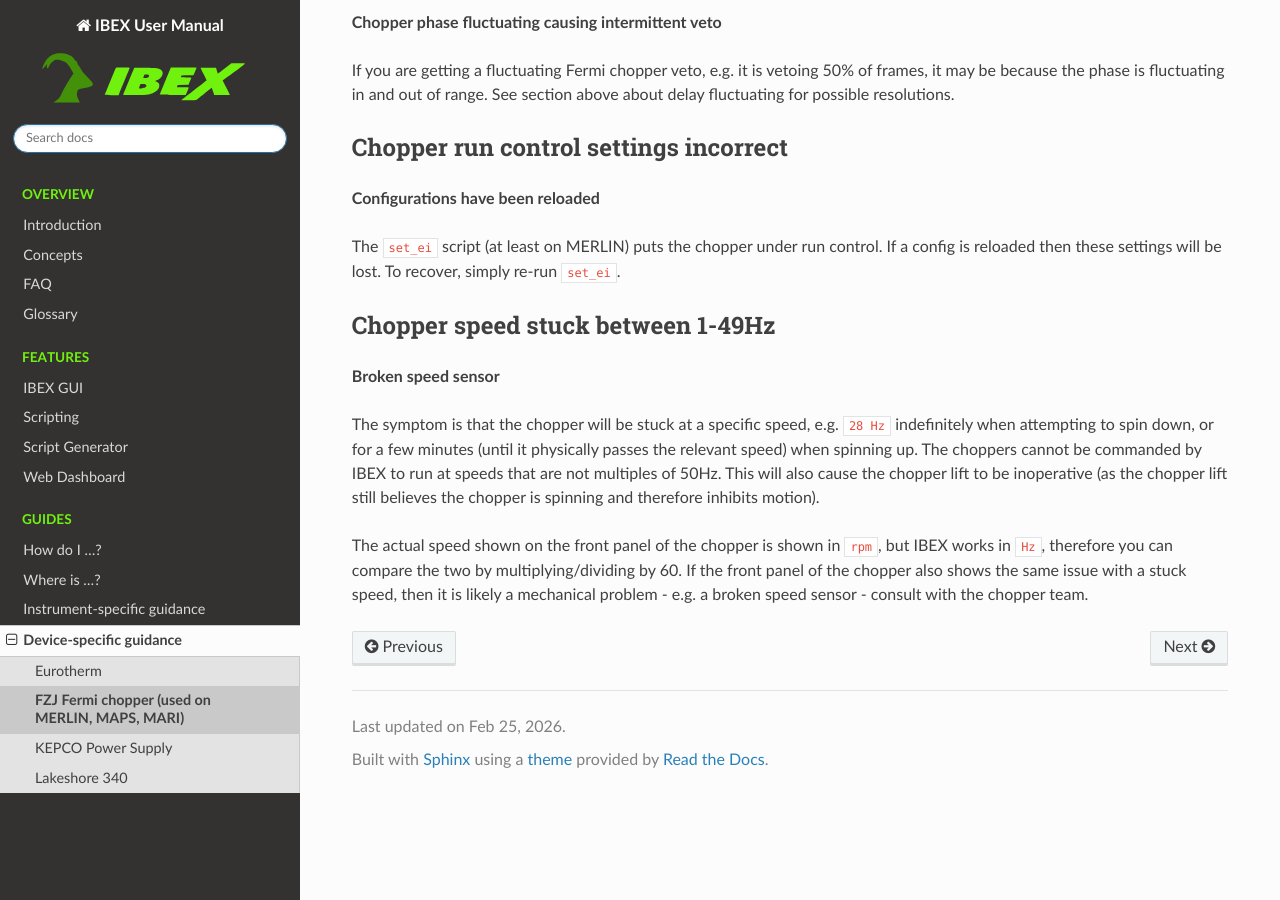
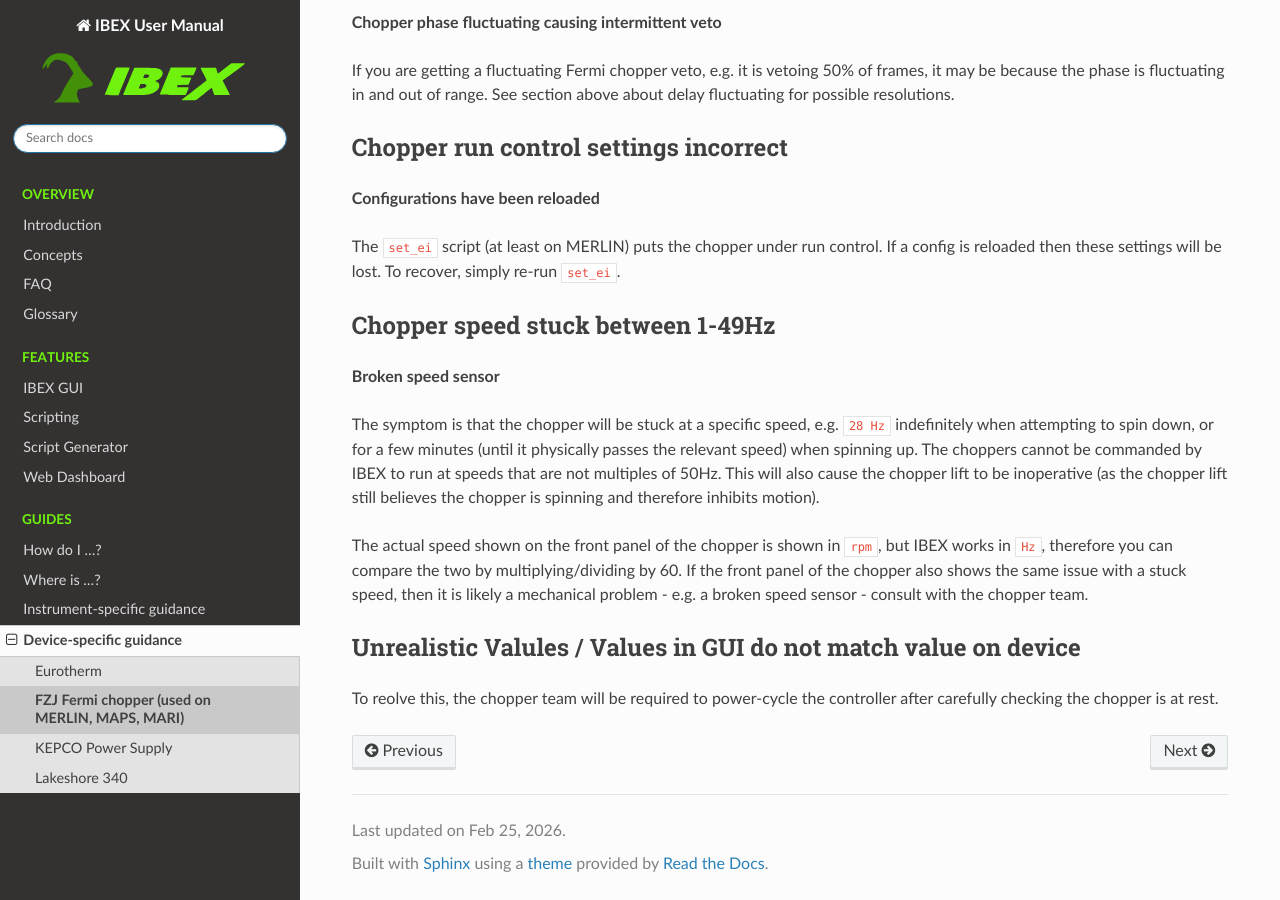
Before and after one commit to ISISComputingGroup/ibex_user_manual, a Sphinx documentation site: the page built from doc/device_specific/FZJ-Fermi-Chopper.rst, in a window 1280 px wide and 900 px high, scrolled down 4610 px. Built offline with Sphinx 7.4.7 and the Read the Docs theme 3.1.0, drawn with Linux system fonts in a browser that asks for light colours.

Commit message:
Update FZJ-Fermi-Chopper.rst with new troubleshooting info
Added a section on unrealistic values in the GUI and the need for a power-cycle of the controller.

```diff
--- a/doc/device_specific/FZJ-Fermi-Chopper.rst
+++ b/doc/device_specific/FZJ-Fermi-Chopper.rst
@@ -172,3 +172,8 @@
 The symptom is that the chopper will be stuck at a specific speed, e.g. ``28 Hz`` indefinitely when attempting to spin down, or for a few minutes (until it physically passes the relevant speed) when spinning up. The choppers cannot be commanded by IBEX to run at speeds that are not multiples of 50Hz. This will also cause the chopper lift to be inoperative (as the chopper lift still believes the chopper is spinning and therefore inhibits motion).
 
 The actual speed shown on the front panel of the chopper is shown in ``rpm``, but IBEX works in ``Hz``, therefore you can compare the two by multiplying/dividing by 60. If the front panel of the chopper also shows the same issue with a stuck speed, then it is likely a mechanical problem - e.g. a broken speed sensor - consult with the chopper team.
+
+Unrealistic Valules / Values in GUI do not match value on device
+----------------------------------------------------------------
+
+To reolve this, the chopper team will be required to power-cycle the controller after carefully checking the chopper is at rest.
```
